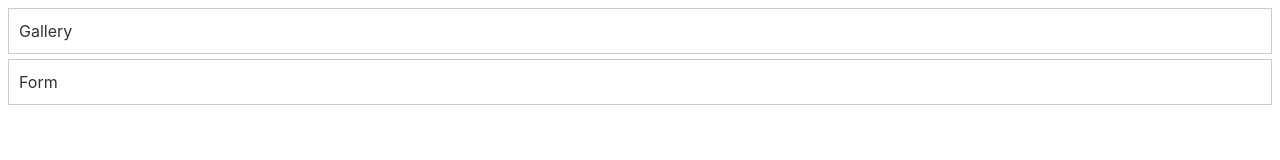
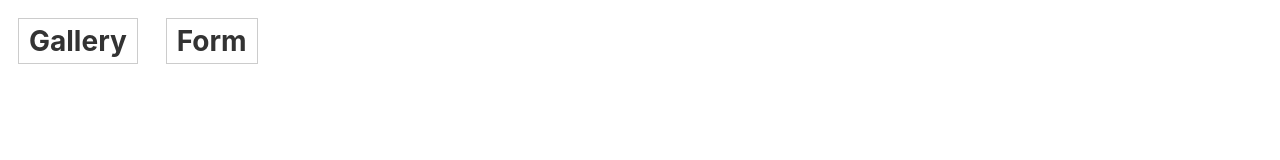
Before and after one commit to VladSmetana/goit-js-hw-09, a website: page src/public/index.html in a window 1280 px wide. Drawn offline with Linux system fonts and the light colour scheme.

Commit message:
first push

```diff
--- a/src/css/styles.css
+++ b/src/css/styles.css
@@ -9,7 +9,7 @@
 
 :root {
   font-family: Inter, Avenir, Helvetica, Arial, sans-serif;
-  font-size: 16px;
+  font-size: 28px;
   line-height: 24px;
   font-weight: 400;
 
@@ -22,3 +22,10 @@
   -moz-osx-font-smoothing: grayscale;
   -webkit-text-size-adjust: 100%;
 }
+.nav-link{
+  display: inline-block;
+  margin: 10px;
+  text-decoration: none;
+  color: #333;
+  font-weight: bold;
+}
```
